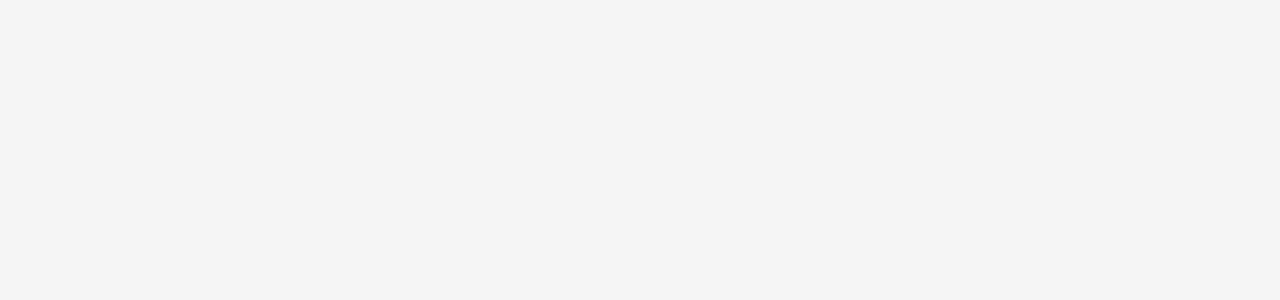
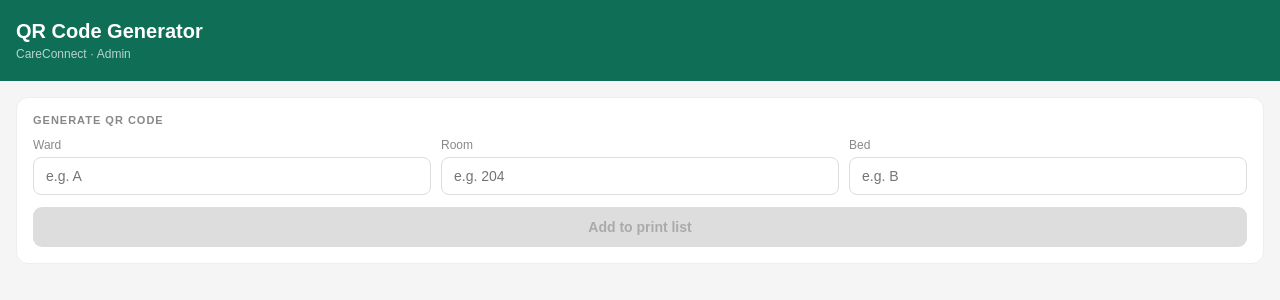
Before and after one commit to m7mdbz18-dot/careconnect, a React (Vite) app: page /admin/qr in a window 1280 px wide. Before the commit this address had no page. Shown: the top 300 px of the page. Built offline with nearby package versions, Linux system fonts and the light colour scheme.

Commit message:
add QR generator

```diff
--- a/package.json
+++ b/package.json
@@ -10,6 +10,7 @@
     "preview": "vite preview"
   },
   "dependencies": {
+    "qrcode.react": "^4.2.0",
     "react": "^19.2.6",
     "react-dom": "^19.2.6",
     "react-router-dom": "^7.18.0"
--- a/src/App.jsx
+++ b/src/App.jsx
@@ -8,6 +8,7 @@ import HousekeepingRequest from './pages/HousekeepingRequest'
 import RestaurantDashboard from './pages/RestaurantDashboard'
 import HousekeepingDashboard from './pages/HousekeepingDashboard'
 import LaundryDashboard from './pages/LaundryDashboard'
+import QRGenerator from './pages/QRGenerator'
 
 function App() {
   return (
@@ -22,6 +23,7 @@ function App() {
         <Route path="/staff/restaurant" element={<RestaurantDashboard />} />
         <Route path="/staff/housekeeping" element={<HousekeepingDashboard />} />
         <Route path="/staff/laundry" element={<LaundryDashboard />} />
+        <Route path="/admin/qr" element={<QRGenerator />} />
       </Routes>
     </BrowserRouter>
   )
--- /dev/null
+++ b/src/pages/QRGenerator.jsx
@@ -0,0 +1,89 @@
+import { useState } from 'react'
+import { QRCodeSVG } from 'qrcode.react'
+
+const BASE_URL = 'https://careconnect-henna.vercel.app'
+
+export default function QRGenerator() {
+  const [ward, setWard] = useState('')
+  const [room, setRoom] = useState('')
+  const [bed, setBed] = useState('')
+  const [generated, setGenerated] = useState([])
+
+  const url = ward && room && bed ? `${BASE_URL}/q/${ward.toLowerCase()}/${room}/${bed.toLowerCase()}` : null
+
+  function addToList() {
+    if (!url) return
+    const entry = { ward, room, bed, url }
+    if (!generated.find(e => e.url === url)) {
+      setGenerated(g => [...g, entry])
+    }
+    setWard('')
+    setRoom('')
+    setBed('')
+  }
+
+  function printAll() {
+    window.print()
+  }
+
+  return (
+    <div style={{ minHeight: '100vh', background: '#f5f5f5', fontFamily: 'sans-serif' }}>
+      <div style={{ background: '#0F6E56', padding: '20px 16px', color: '#fff' }}>
+        <h1 style={{ margin: 0, fontSize: 20, fontWeight: 600 }}>QR Code Generator</h1>
+        <p style={{ margin: '4px 0 0', fontSize: 12, opacity: 0.7 }}>CareConnect · Admin</p>
+      </div>
+
+      <div style={{ padding: 16 }}>
+        <div style={{ background: '#fff', borderRadius: 12, border: '0.5px solid #eee', padding: 16, marginBottom: 16 }}>
+          <p style={{ margin: '0 0 12px', fontSize: 11, fontWeight: 600, color: '#888', textTransform: 'uppercase', letterSpacing: 1 }}>Generate QR code</p>
+          <div style={{ display: 'grid', gridTemplateColumns: '1fr 1fr 1fr', gap: 10, marginBottom: 12 }}>
+            <div>
+              <p style={{ margin: '0 0 5px', fontSize: 12, color: '#888' }}>Ward</p>
+              <input value={ward} onChange={e => setWard(e.target.value)} placeholder="e.g. A" style={{ width: '100%', padding: '10px 12px', borderRadius: 8, border: '0.5px solid #ddd', fontSize: 14, boxSizing: 'border-box' }} />
+            </div>
+            <div>
+              <p style={{ margin: '0 0 5px', fontSize: 12, color: '#888' }}>Room</p>
+              <input value={room} onChange={e => setRoom(e.target.value)} placeholder="e.g. 204" style={{ width: '100%', padding: '10px 12px', borderRadius: 8, border: '0.5px solid #ddd', fontSize: 14, boxSizing: 'border-box' }} />
+            </div>
+            <div>
+              <p style={{ margin: '0 0 5px', fontSize: 12, color: '#888' }}>Bed</p>
+              <input value={bed} onChange={e => setBed(e.target.value)} placeholder="e.g. B" style={{ width: '100%', padding: '10px 12px', borderRadius: 8, border: '0.5px solid #ddd', fontSize: 14, boxSizing: 'border-box' }} />
+            </div>
+          </div>
+
+          {url && (
+            <div style={{ display: 'flex', justifyContent: 'center', margin: '16px 0', padding: 16, background: '#f9f9f9', borderRadius: 10 }}>
+              <QRCodeSVG value={url} size={180} />
+            </div>
+          )}
+
+          {url && (
+            <p style={{ textAlign: 'center', fontSize: 11, color: '#888', margin: '0 0 12px' }}>{url}</p>
+          )}
+
+          <button onClick={addToList} disabled={!url} style={{ width: '100%', padding: '12px', borderRadius: 9, border: 'none', background: url ? '#0F6E56' : '#ddd', color: url ? '#fff' : '#aaa', fontWeight: 600, fontSize: 14, cursor: url ? 'pointer' : 'not-allowed' }}>
+            Add to print list
+          </button>
+        </div>
+
+        {generated.length > 0 && (
+          <div>
+            <div style={{ display: 'flex', justifyContent: 'space-between', alignItems: 'center', marginBottom: 12 }}>
+              <p style={{ margin: 0, fontSize: 11, fontWeight: 600, color: '#888', textTransform: 'uppercase', letterSpacing: 1 }}>{generated.length} QR codes ready</p>
+              <button onClick={printAll} style={{ padding: '8px 18px', borderRadius: 8, border: 'none', background: '#0F6E56', color: '#fff', fontWeight: 600, fontSize: 13, cursor: 'pointer' }}>🖨️ Print all</button>
+            </div>
+            <div style={{ display: 'grid', gridTemplateColumns: '1fr 1fr', gap: 12 }} className="print-grid">
+              {generated.map((e, i) => (
+                <div key={i} style={{ background: '#fff', borderRadius: 12, border: '0.5px solid #eee', padding: 16, textAlign: 'center' }}>
+                  <QRCodeSVG value={e.url} size={140} />
+                  <p style={{ margin: '10px 0 2px', fontWeight: 700, fontSize: 14, color: '#111' }}>Ward {e.ward.toUpperCase()} · Room {e.room} · Bed {e.bed.toUpperCase()}</p>
+                  <p style={{ margin: 0, fontSize: 10, color: '#aaa' }}>Scan to access CareConnect</p>
+                </div>
+              ))}
+            </div>
+          </div>
+        )}
+      </div>
+    </div>
+  )
+}
```
Also changed, not shown: 1 other file (tests, documents, lock files or other folders).
